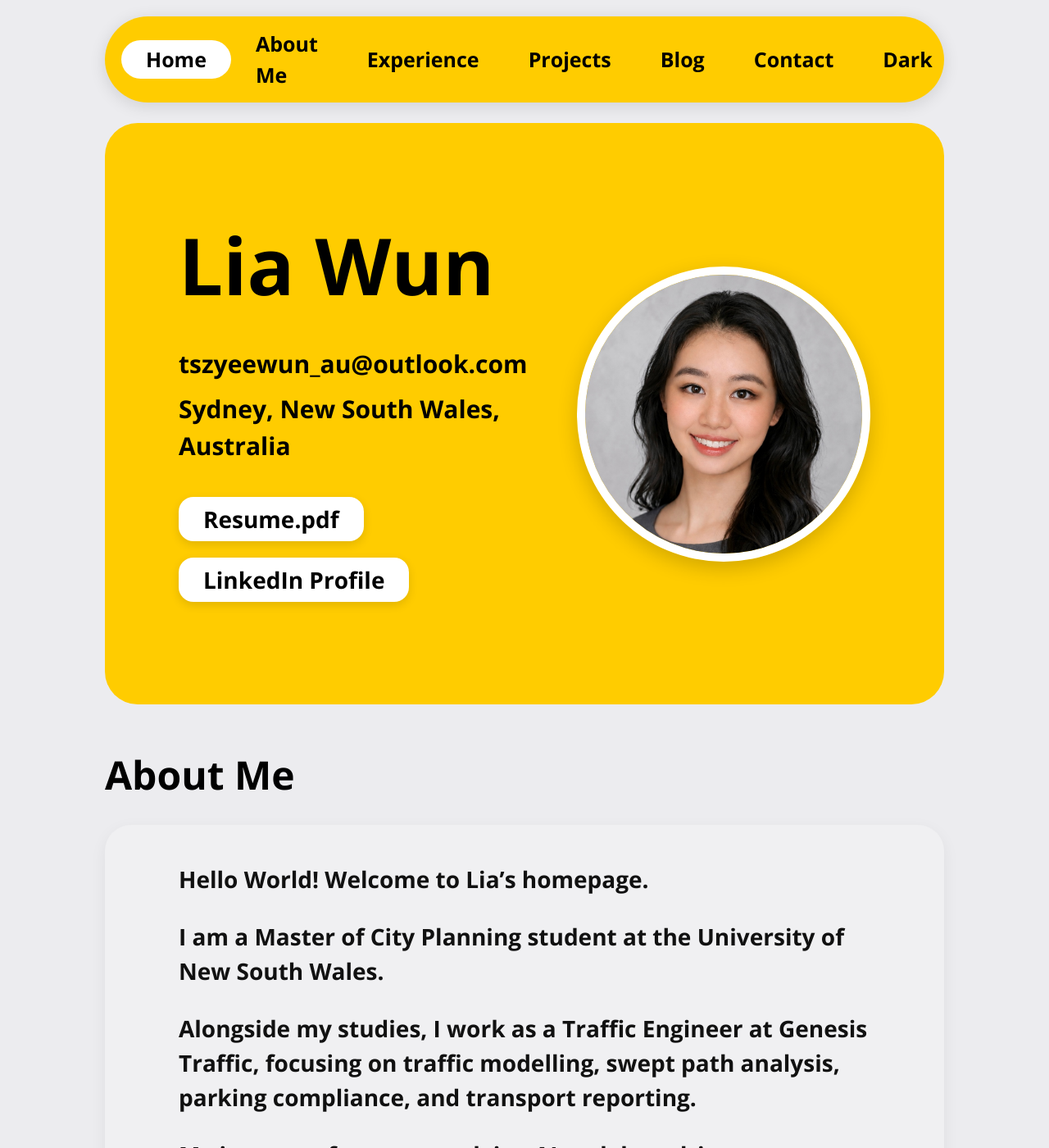
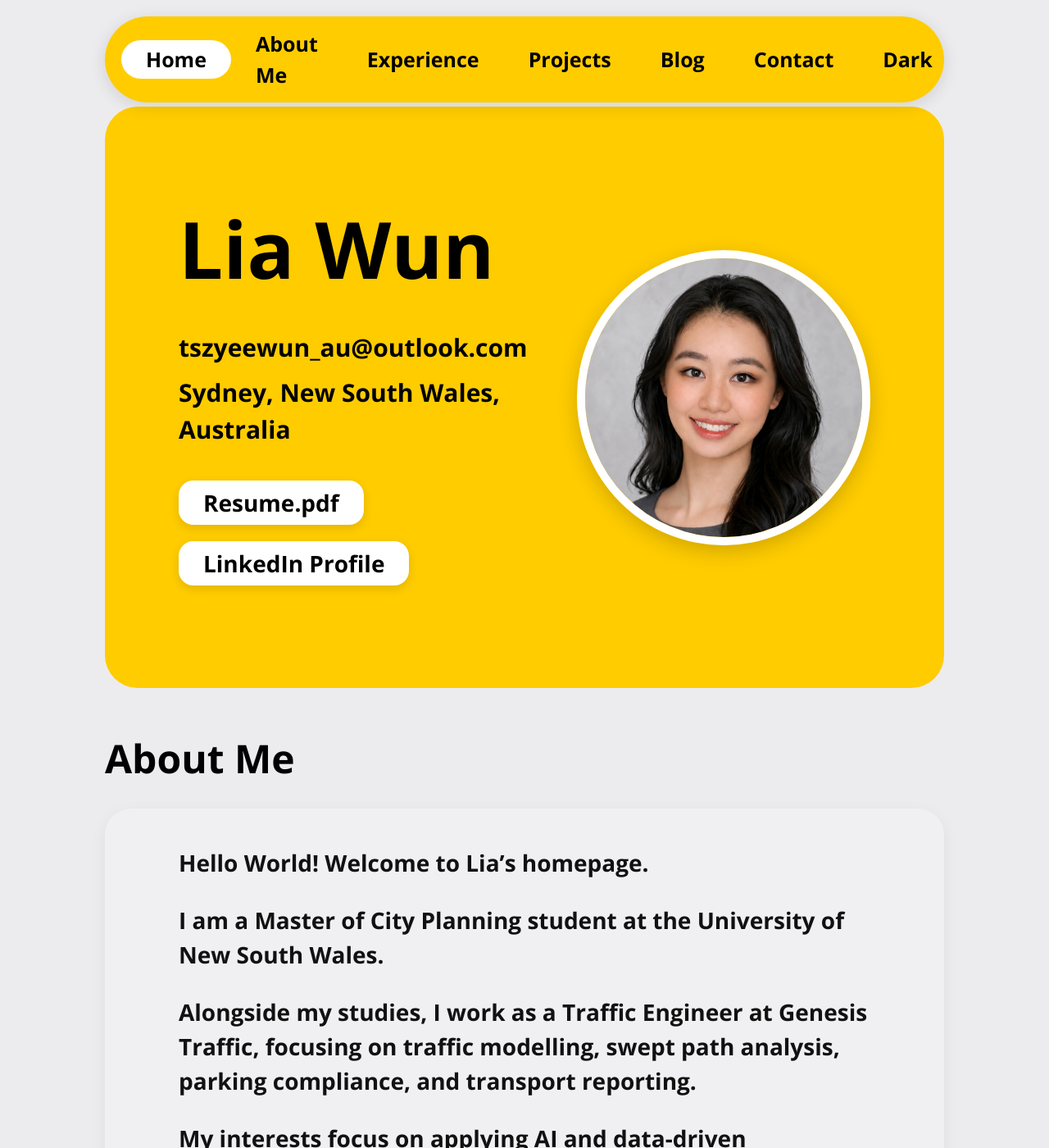
Before and after one commit to tszyeewun/tszyeewun.github.io, a Jekyll site: the page built from index.md, in a window 1280 px wide and 1400 px high. Shown: the whole window at 82% size. Built offline with Jekyll 4.4.1, drawn with Linux system fonts in a browser that asks for light colours.

Commit message:
Adjust main content margin from 100px to 80px

```diff
--- a/_layouts/default.html
+++ b/_layouts/default.html
@@ -92,7 +92,7 @@
     .main-content{
       width:80%;
       max-width:1250px;
-      margin:100px auto 0 auto;
+      margin:80px auto 0 auto;
     }
 
     /* =========================
```
